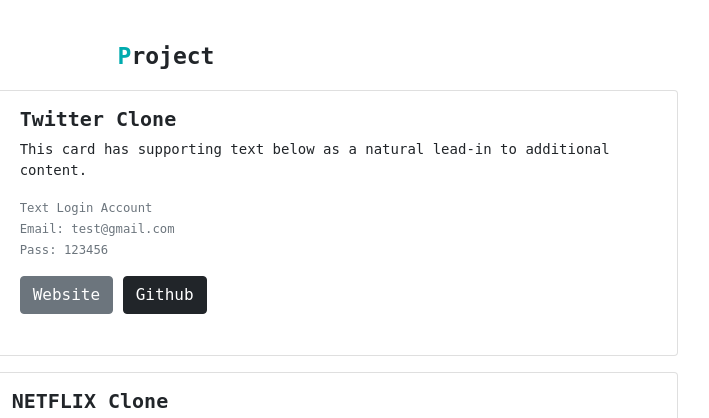
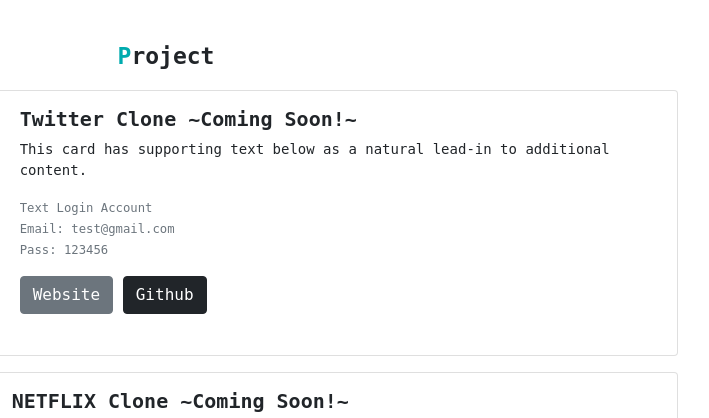
Before and after one commit to chakaiduany/Portfolio, a plain HTML site: page index.html in a window 1280 px wide. Shown: the part 661-1079 px from the top of the page, 474-1183 px from the left. Drawn offline with nearby package versions, Linux system fonts and the light colour scheme.

Commit message:
Projects Coming Soon

```diff
--- a/index.html
+++ b/index.html
@@ -77,7 +77,7 @@
                 <!-- col-md-4, use 4/12 width, but wrap in case ofless width than medium breakpoints -->
                 <div class="col-md-8">
                     <div class="card-body">
-                        <h5 class="card-title">Twitter Clone</h5>
+                        <h5 class="card-title">Twitter Clone ~Coming Soon!~</h5>
                         <p class="card-text">This card has supporting text below as a natural lead-in to additional content.</p>
                         <p class="card-text"><small class="text-muted">
                           Text Login Account<br>
@@ -101,7 +101,7 @@
                 </div>
                 <div class="col-md-8">
                     <div class="card-body">
-                        <h5 class="card-title">NETFLIX Clone</h5>
+                        <h5 class="card-title">NETFLIX Clone ~Coming Soon!~</h5>
                         <p class="card-text">This card has supporting text below as a natural lead-in to additional content.</p>
                         <p class="card-text"><small class="text-muted ">
                         Text Login Account<br>
```
